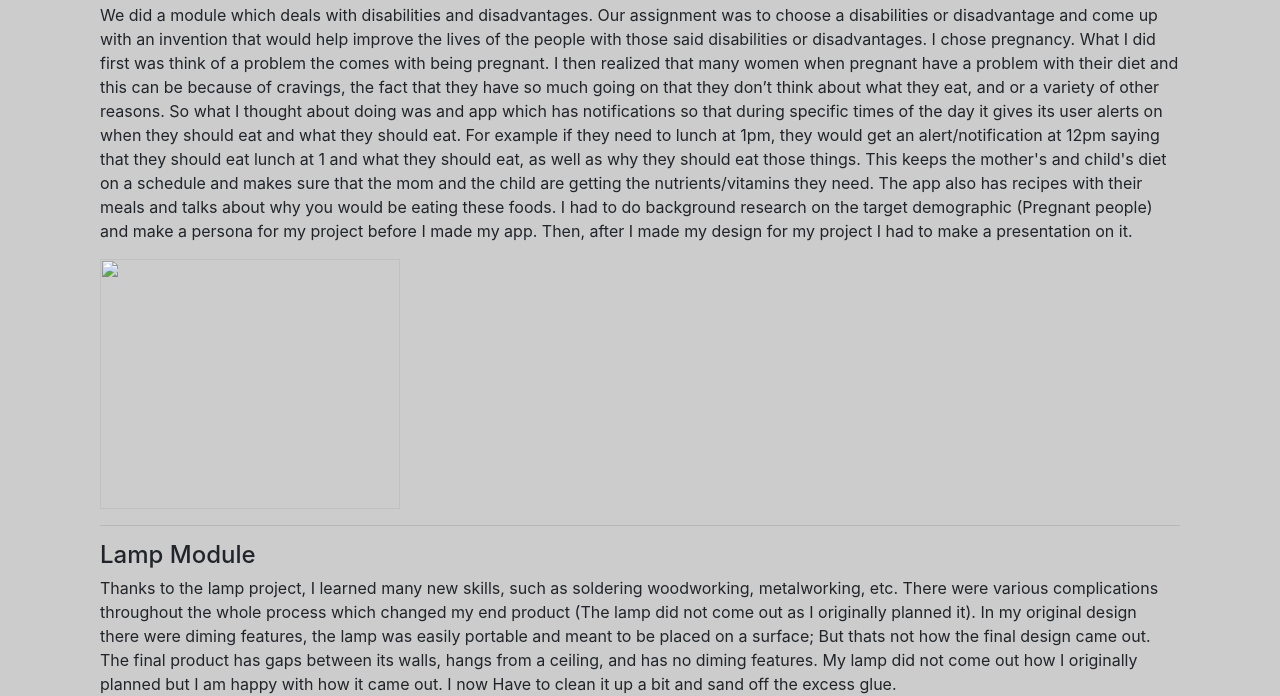
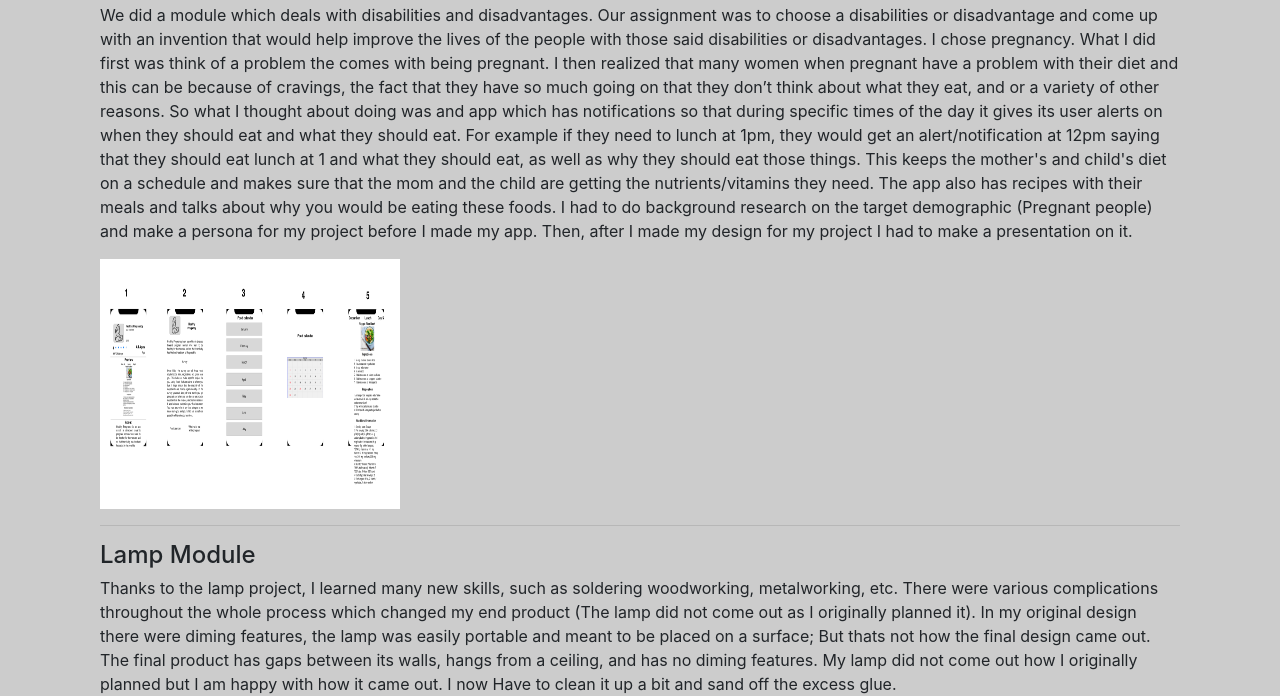
Before and after one commit to dvanegas20/dvanegas20.github.io, a plain HTML site: page aaa.html in a window 1280 px wide. Shown: the part 774-1470 px from the top of the page. Drawn offline with Linux system fonts and the light colour scheme.

Commit message:
test
test

```diff
--- a/aaa.html
+++ b/aaa.html
@@ -47,7 +47,7 @@ How to screen-print</li>
 <hr>
 	<h4>Disability/disadvantages Module</h4>
 		<p>We did a module which deals with disabilities and disadvantages. Our assignment was to choose a disabilities or disadvantage and come up with an invention that would help improve the lives of the people with those said disabilities or disadvantages. I chose pregnancy. What I did first was think of a problem the comes with being pregnant. I then realized that many women when pregnant have a problem with their diet and this can be because of cravings, the fact that they have so much going on that they don’t think about what they eat, and or a variety of other reasons. So what I thought about doing was and app which has notifications so that during specific times of the day it gives its user alerts on when they should eat and what they should eat. For example if they need to lunch at 1pm, they would get an alert/notification at 12pm saying that they should eat lunch at 1 and what they should eat, as well as why they should eat those things. This keeps the mother's and child's diet on a schedule and makes sure that the mom and the child are getting the nutrients/vitamins they need. The app also has recipes with their meals and talks about why you would be eating these foods. I had to do background research on the target demographic (Pregnant people) and make a persona for my project before I made my app. Then, after I made my design for my project I had to make a presentation on it.</p>
-		<img src="Pregnancy.App.Prototype" width="300" height="250" >
+		<img src="images/Pregnancy.App.Prototype.png" width="300" height="250" >
 <hr>
 			<h4>Lamp Module</h4>
 			<p> Thanks to the lamp project, I learned many new skills, such as soldering woodworking, metalworking, etc. There were various complications throughout the whole process which changed my end product (The lamp did not come out as I originally planned it). In my original design there were diming features, the lamp was easily portable and meant to be placed on a surface; But thats not how the final design came out. The final product has gaps between its walls, hangs from a ceiling, and has no diming features. My lamp did not come out how I originally planned but I am happy with how it came out. I now Have to clean it up a bit and sand off the excess glue.</p>
```
Also changed, not shown: 2 other files.
